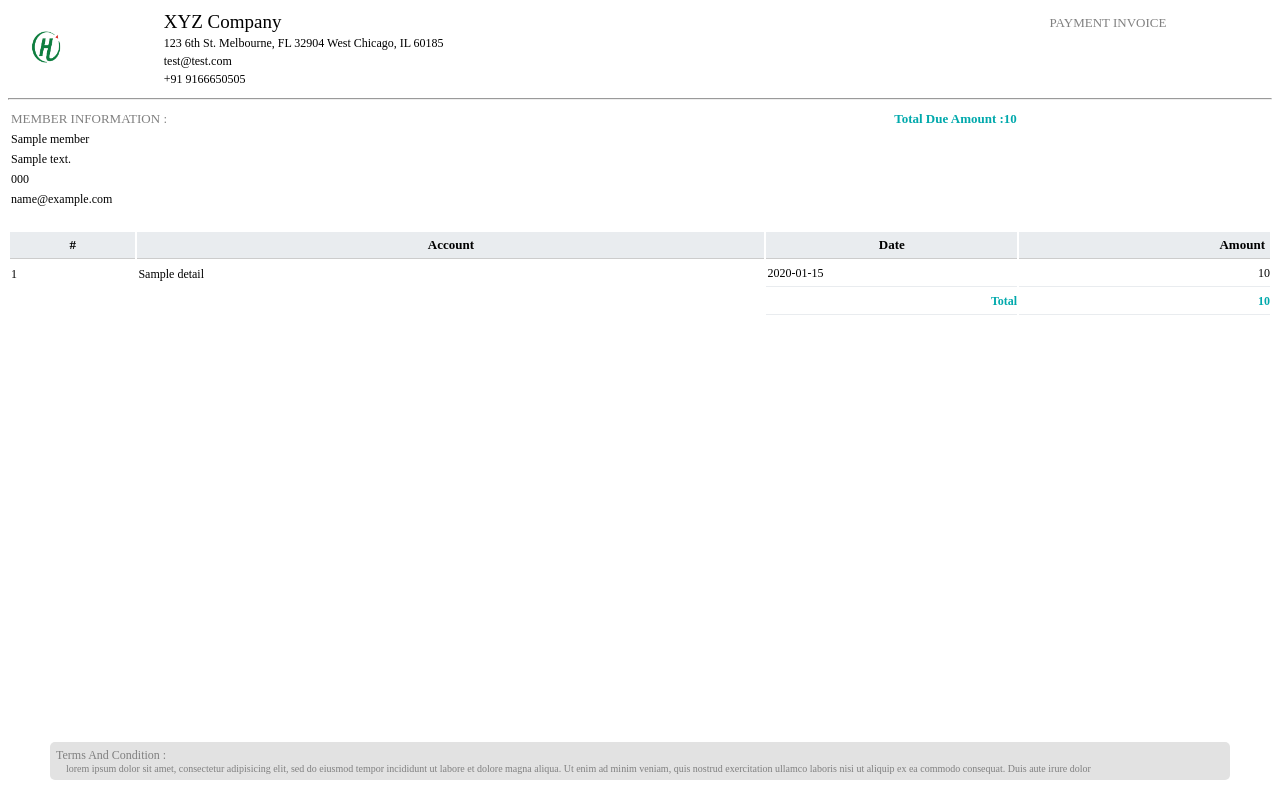
After one commit to milansoni44/sss, a CodeIgniter app: the page made by application/views/payment_pdf_template/invoice.php in a window 1280 px wide. The commit adds this page. Run offline with CodeIgniter, Linux system fonts and the light colour scheme; tables that the repository leaves empty hold one stand-in row (values such as "Sample post"); the template is opened without the code that fills it: most values are stand-ins (such as "Sample title", 1, 10 or a date in 2020).

Commit message:
PDF Sample page created at url http://localhost/sss/payments/send_invoice_email

```diff
--- a/application/config/config.php
+++ b/application/config/config.php
@@ -144,7 +144,8 @@ $config['subclass_prefix'] = 'MY_';
 | Note: This will NOT disable or override the CodeIgniter-specific
 |	autoloading (application/config/autoload.php)
 */
-$config['composer_autoload'] = FALSE;
+
+$config['composer_autoload'] = FCPATH.'vendor/autoload.php';
 
 /*
 |--------------------------------------------------------------------------
--- /dev/null
+++ b/application/views/payment_pdf_template/invoice.php
@@ -0,0 +1,142 @@
+<!DOCTYPE html>
+<html lang="en">
+<head>
+    <style>
+        .logo{
+            width:70px;
+        }
+        table{
+            width:100%;
+        }
+        .seprator{
+            font-size:5px;
+        }
+        .mini-seprator{
+            font-size:4px;
+        }
+
+        .company-name{
+            font-size:19px;
+        }
+        .primary{
+            font-size:13px;
+        }
+        .secondary{
+            font-size: 12px;
+        }
+        .muted{
+            color:gray;
+        }
+        .vt{
+            vertical-align: top;
+        }
+
+        .particulars thead tr th{
+            font-size:13px;
+        }
+
+        .bb{
+            border-bottom: 1px solid rgb(233, 236, 239);
+        }
+        .particulars tbody tr td{
+            font-size:12px;
+        }
+        .particulars thead tr th {
+            font-weight: bolder;
+            padding: 5px;
+            border-bottom: 1px solid #ccc;
+            background-color: rgb(233, 236, 239);
+        }
+
+        .amount_td{
+            color:#01a9ac;
+            /*font-size:13px!important;*/
+            font-weight: bold;
+        }
+
+        .tc{
+            text-align: center;
+            padding:5px 0px;
+        }
+        .tr{
+            text-align: right;
+            padding:5px 0px;
+        }
+
+    </style>
+</head>
+<body>
+    <table>
+        <tr>
+        <td style="width:12%;"><img src="<?php echo $admin_design_path; ?>assets/images/logo.png" class="logo"></td>
+            <td>
+                <span class="company-name">XYZ Company</span><br/>
+                <span class="secondary">
+                    <span>123 6th St. Melbourne, FL 32904 West Chicago, IL 60185</span><br/>
+                    <span>test@test.com</span><br/>
+                    <span>+91 9166650505</span><br/>
+                </span>
+            </td>
+            <td class="vt tc muted primary">
+                PAYMENT INVOICE
+            </td>
+        </tr>
+    </table>
+    <hr/>
+    <table>
+        <tr>
+            <td class="vt" style="width:40%;">
+                <div class="primary muted">MEMBER INFORMATION :</div>
+                <div class="seprator">&nbsp;</div>
+                <div class="secondary">
+                <?php echo "{$member['name']} <div class='mini-seprator'>&nbsp;</div>";?>
+                    <?php echo ($member['address']) ? "{$member['address']} <div class='mini-seprator'>&nbsp;</div>" : '';?>
+                    <?php echo ($member['mobile']) ? "{$member['mobile']} <div class='mini-seprator'>&nbsp;</div>" : '';?>
+                    <?php echo ($member['email']) ? "{$member['email']} <div class='mini-seprator'>&nbsp;</div>" : '';?>
+                </div>
+            </td>
+            <td class="vt" style="width:30%;">
+            </td>
+            <td class="vt" style="width:30%;">
+                <div class="primary muted amount_td">Total Due Amount :<?php echo $payable_amount;?></div>
+            </td>
+        </tr>
+    </table>
+
+    <div class="seprator">&nbsp;</div>
+    <div class="seprator">&nbsp;</div>
+    <div class="seprator">&nbsp;</div>
+
+    <table class="particulars">
+        <thead>
+            <tr>
+                <th style="width:10%;">#</th>
+                <th style="width:50%;">Account</th>
+                <th style="width:20%;">Date</th>
+                <th style="width:20%;" class='tr'>Amount</th>
+            </tr>
+        </thead>
+        <tbody>
+        <?php if(isset($details)){
+            foreach($details as $k=>$product){
+                $sr = ++$k;
+                $name = ($product['ledger_name']) ? $product['ledger_name'] : $product['user_name'];
+                $date = date('Y-m-d',strtotime($product['date_created']));
+                echo "<tr>
+                            <td class=''>{$sr}</td>
+                            <td class=''>{$name}</td>
+                            <td class='bb'>{$date}</td>
+                            <td class='tr bb'>{$product['amount']}</td>
+                        </tr>";
+            }
+
+            echo "<tr><td colspan='2'>&nbsp;</td><td class='tr bb amount_td'>Total</td><td class='tr bb amount_td'>{$payable_amount}</td></tr>";
+        }?>
+        </tbody>
+    </table>
+    <div style="position: absolute;text-align: justify;left:50px;right:50px;bottom: 20px;background-color: #e2e2e2;padding: 6px;border-radius: 5px;">
+        <p class="secondary muted" style="margin:0px;">Terms And Condition :</p>
+        <p class="muted" style="font-size: 10px;margin:0px;padding-left:10px;">lorem ipsum dolor sit amet, consectetur adipisicing elit, sed do eiusmod tempor incididunt ut labore et dolore magna aliqua. Ut enim ad minim veniam, quis nostrud exercitation ullamco laboris nisi ut aliquip ex ea commodo consequat. Duis aute irure dolor</p>
+    </div>
+</body>
+</html>
```
Also changed, not shown: application/controllers/Payments.php (+38 -0 lines), application/views/payment/post_payment_individually.php (+1 -6 lines), application/views/payment_pdf_template/invoice_header_only - Copy.php (added, +62 -0 lines), application/views/payment_pdf_template/invoice_header_only.php (added, +62 -0 lines), composer.json (added, +12 -0 lines), 2 other files.
